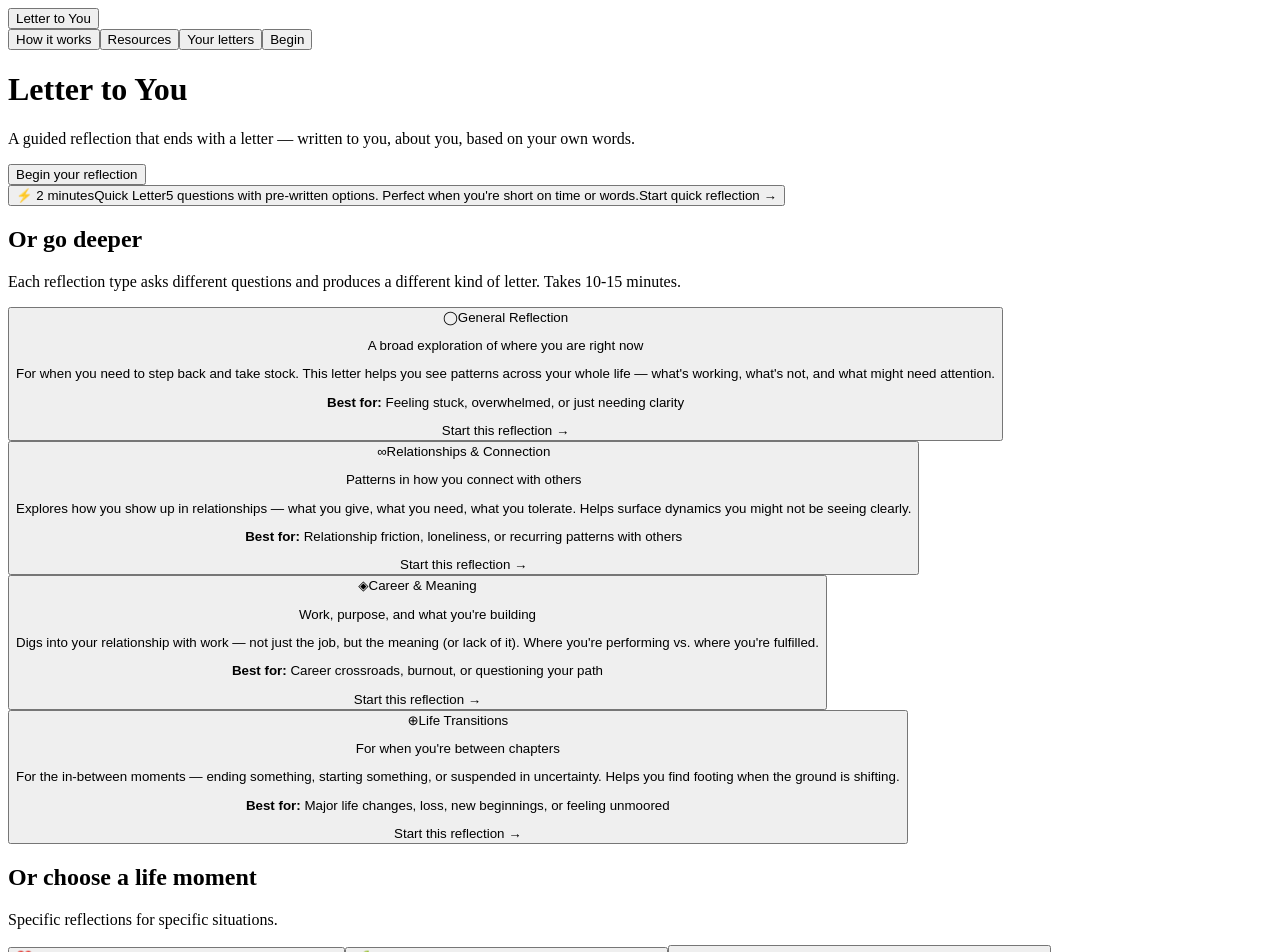
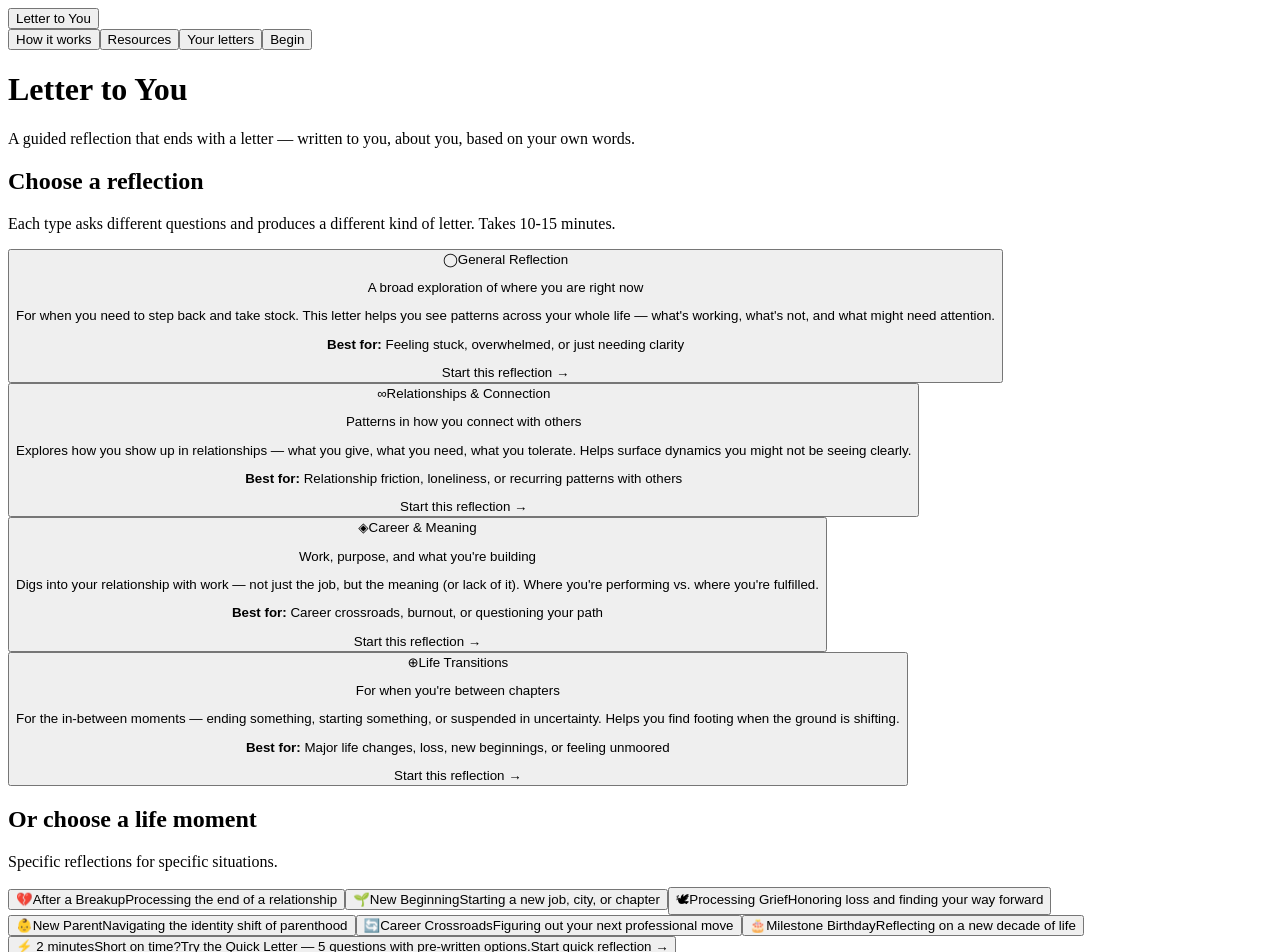
Before and after one commit to sturner103/letter-to-you, a React (Vite) app: page / in a window 1280 px wide. Shown: the top 952 px of the page. Built offline with nearby package versions, Linux system fonts and the light colour scheme; the HTML template or start-up script is replaced by a standard one.

Commit message:
Reorder landing: main reflections first, quick letter before what-this-is

```diff
--- a/src/App.jsx
+++ b/src/App.jsx
@@ -523,30 +523,13 @@ export default function App() {
               A guided reflection that ends with a letter — written to you, about you,
               based on your own words.
             </p>
-            <button className="btn primary large" onClick={scrollToModes}>
-              Begin your reflection
-            </button>
           </div>
 
-          {/* Quick Letter Section */}
+          {/* Main Reflection Types */}
           <section className="landing-section" ref={modesRef}>
-            <div className="quick-letter-hero">
-              <button className="quick-letter-card-large" onClick={startQuickLetter}>
-                <span className="quick-letter-badge">⚡ 2 minutes</span>
-                <span className="quick-letter-name">Quick Letter</span>
-                <span className="quick-letter-desc">
-                  5 questions with pre-written options. Perfect when you're short on time or words.
-                </span>
-                <span className="quick-letter-cta">Start quick reflection →</span>
-              </button>
-            </div>
-          </section>
-
-          {/* Main Reflection Types */}
-          <section className="landing-section">
-            <h2 className="section-title">Or go deeper</h2>
+            <h2 className="section-title">Choose a reflection</h2>
             <p className="section-intro">
-              Each reflection type asks different questions and produces a different kind of letter. Takes 10-15 minutes.
+              Each type asks different questions and produces a different kind of letter. Takes 10-15 minutes.
             </p>
             <div className="letter-types-grid">
               {letterTypes.map(type => (
@@ -582,6 +565,20 @@ export default function App() {
                   <span className="life-event-desc">{mode.description}</span>
                 </button>
               ))}
+            </div>
+          </section>
+
+          {/* Quick Letter Option */}
+          <section className="landing-section">
+            <div className="quick-letter-hero">
+              <button className="quick-letter-card-large" onClick={startQuickLetter}>
+                <span className="quick-letter-badge">⚡ 2 minutes</span>
+                <span className="quick-letter-name">Short on time?</span>
+                <span className="quick-letter-desc">
+                  Try the Quick Letter — 5 questions with pre-written options.
+                </span>
+                <span className="quick-letter-cta">Start quick reflection →</span>
+              </button>
             </div>
           </section>
 
```
